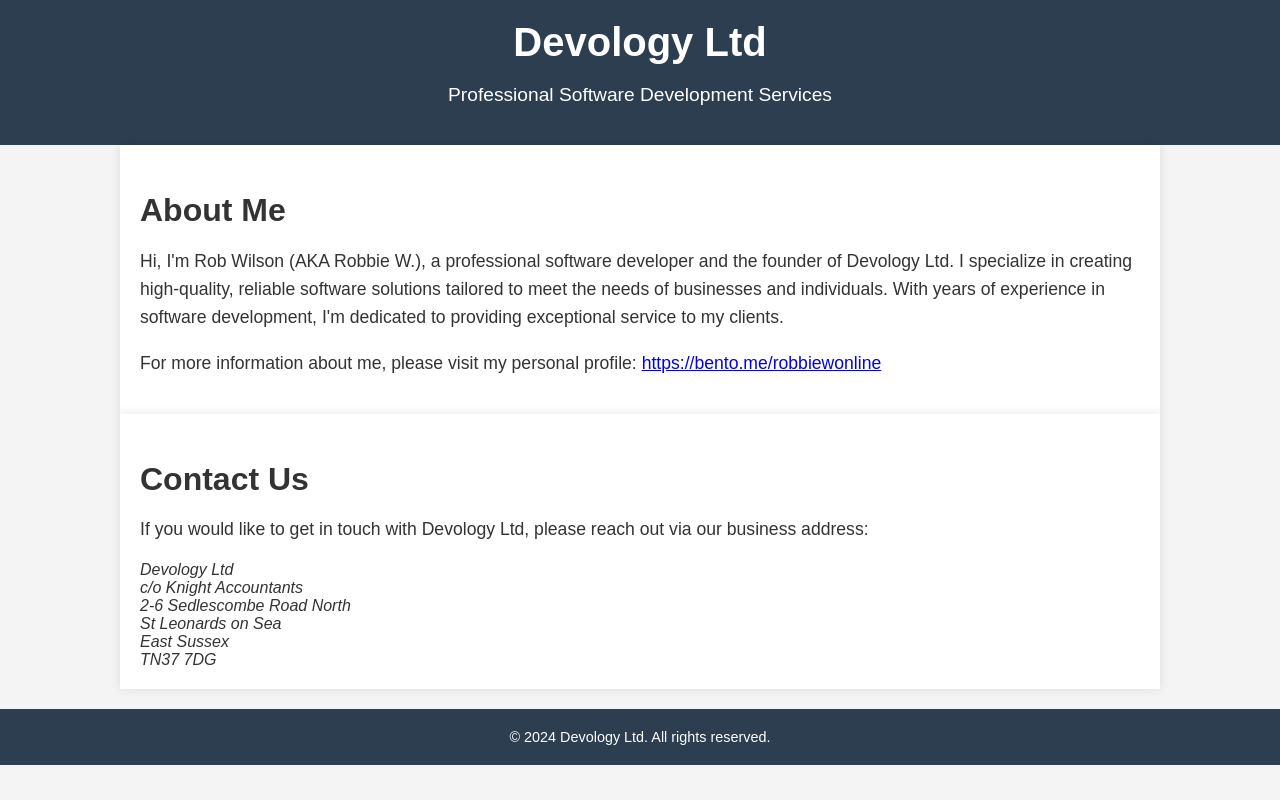
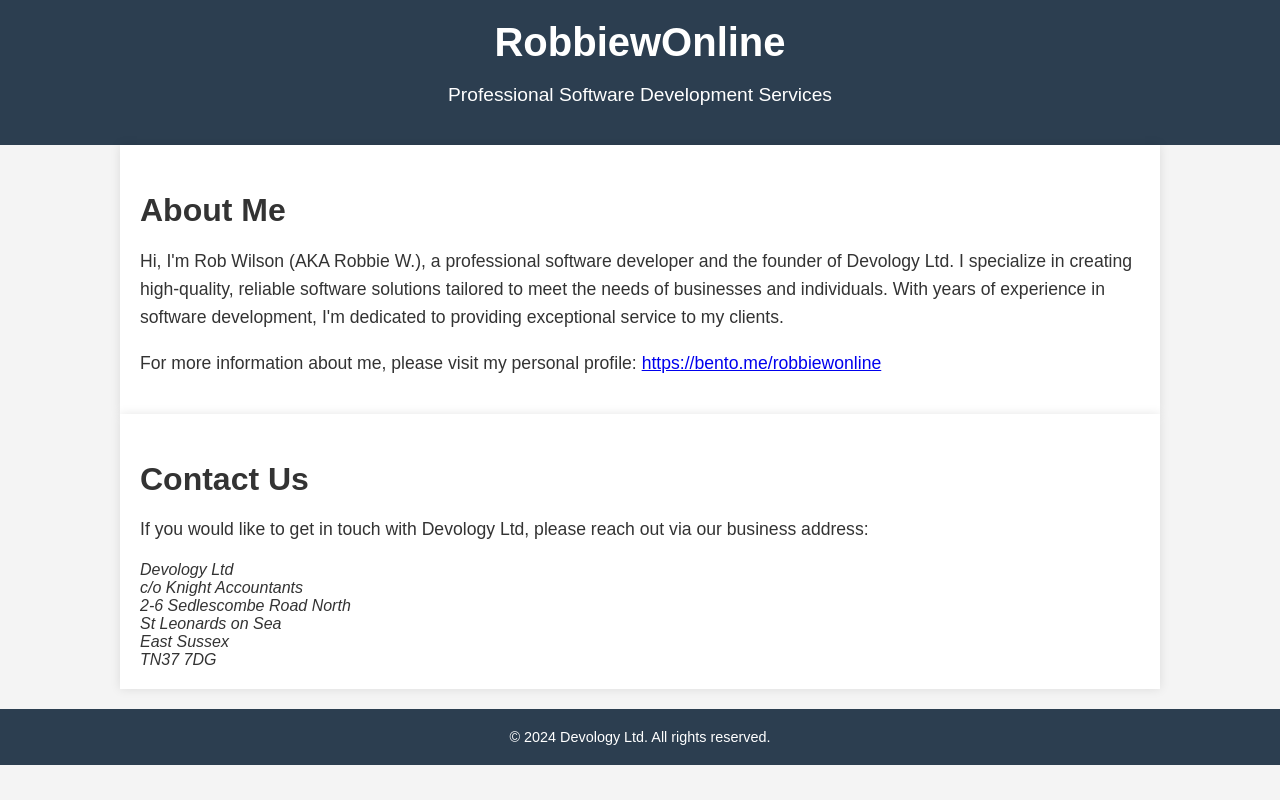
Before and after one commit to RobbiewOnline/RobbiewOnline.github.io, a plain HTML site: page index.html in a window 1280 px wide. Drawn offline with Linux system fonts and the light colour scheme.

Commit message:
Update index.html

```diff
--- a/index.html
+++ b/index.html
@@ -57,7 +57,7 @@
 <body>
 
 <header>
-    <h1>Devology Ltd</h1>
+    <h1>RobbiewOnline</h1>
     <p>Professional Software Development Services</p>
 </header>
 
```
